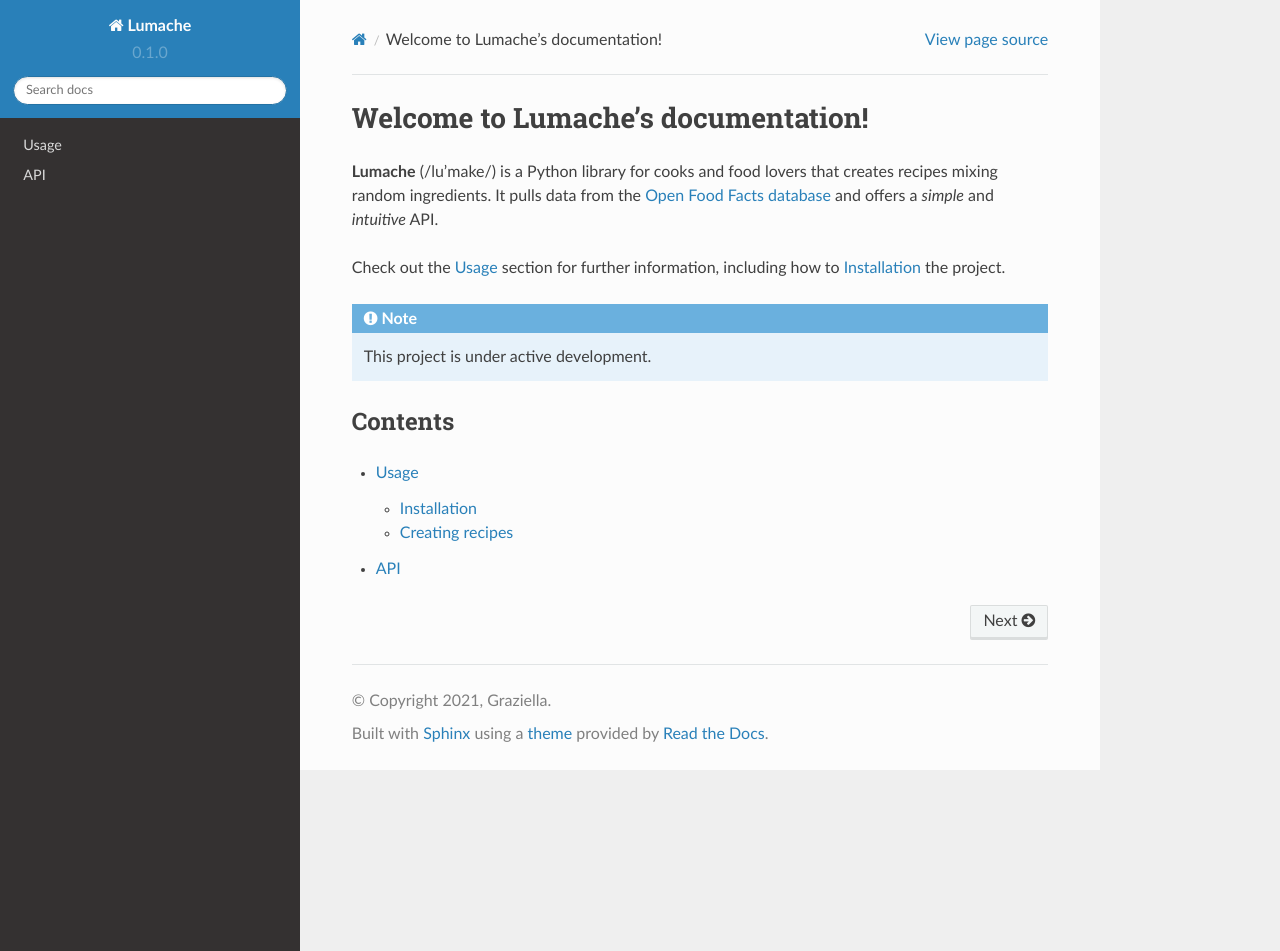
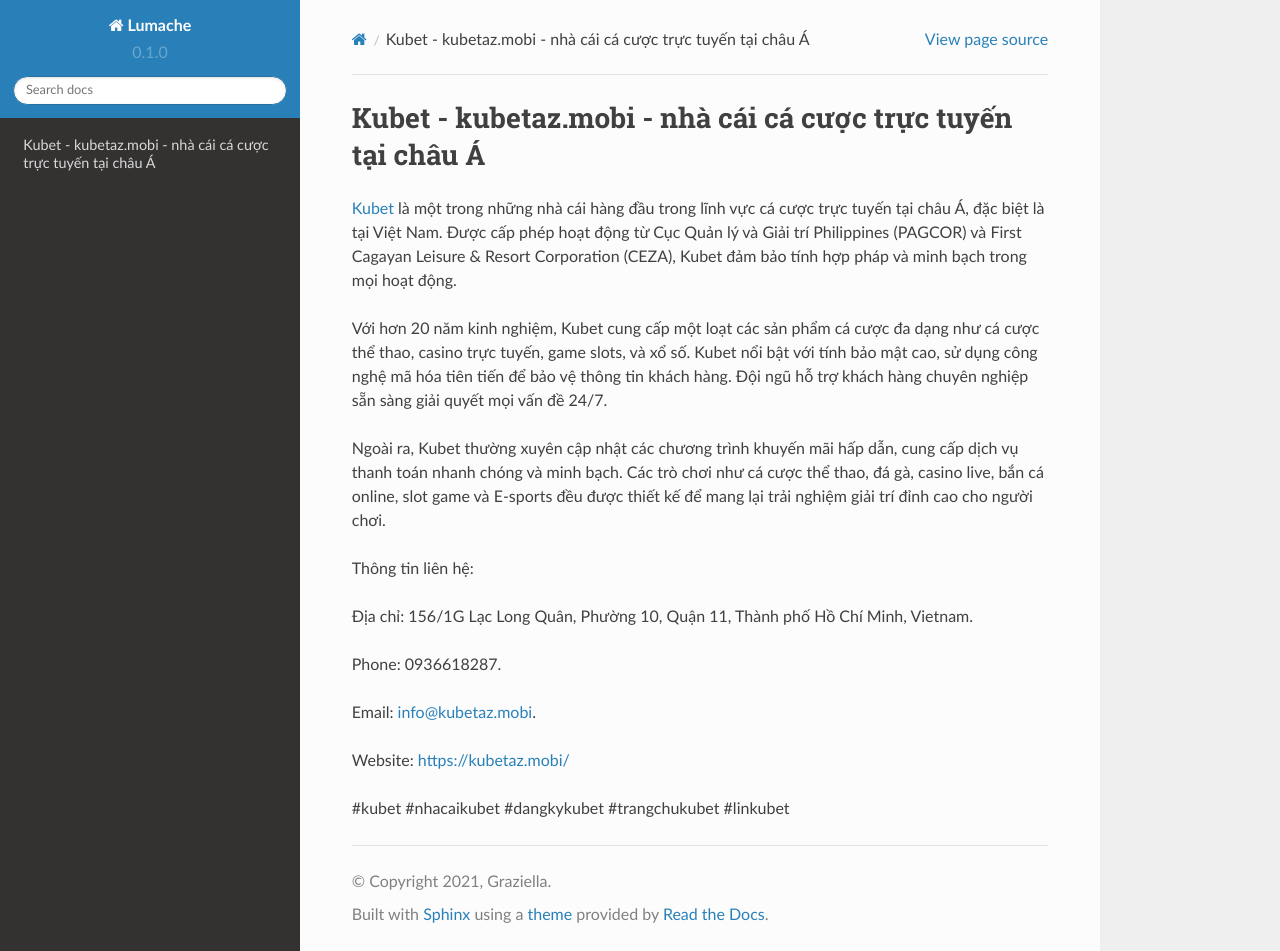
Before and after one commit to phamduyhong/kubetazmobi, a Sphinx documentation site: the page built from docs/source/index.rst, in a window 1280 px wide and 951 px high. Built offline with Sphinx 7.4.7 and the Read the Docs theme 2.0.0, drawn with Linux system fonts in a browser that asks for light colours.

Commit message:
Update index.rst

```diff
--- a/docs/source/index.rst
+++ b/docs/source/index.rst
@@ -1,22 +1,20 @@
-Welcome to Lumache's documentation!
+Kubet - kubetaz.mobi - nhà cái cá cược trực tuyến tại châu Á
 ===================================
 
-**Lumache** (/lu'make/) is a Python library for cooks and food lovers
-that creates recipes mixing random ingredients.
-It pulls data from the `Open Food Facts database <https://world.openfoodfacts.org/>`_
-and offers a *simple* and *intuitive* API.
+`Kubet <https://kubetaz.mobi/>`_ là một trong những nhà cái hàng đầu trong lĩnh vực cá cược trực tuyến tại châu Á, đặc biệt là tại Việt Nam. Được cấp phép hoạt động từ Cục Quản lý và Giải trí Philippines (PAGCOR) và First Cagayan Leisure & Resort Corporation (CEZA), Kubet đảm bảo tính hợp pháp và minh bạch trong mọi hoạt động.
 
-Check out the :doc:`usage` section for further information, including
-how to :ref:`installation` the project.
+Với hơn 20 năm kinh nghiệm, Kubet cung cấp một loạt các sản phẩm cá cược đa dạng như cá cược thể thao, casino trực tuyến, game slots, và xổ số. Kubet nổi bật với tính bảo mật cao, sử dụng công nghệ mã hóa tiên tiến để bảo vệ thông tin khách hàng. Đội ngũ hỗ trợ khách hàng chuyên nghiệp sẵn sàng giải quyết mọi vấn đề 24/7.
 
-.. note::
+Ngoài ra, Kubet thường xuyên cập nhật các chương trình khuyến mãi hấp dẫn, cung cấp dịch vụ thanh toán nhanh chóng và minh bạch. Các trò chơi như cá cược thể thao, đá gà, casino live, bắn cá online, slot game và E-sports đều được thiết kế để mang lại trải nghiệm giải trí đỉnh cao cho người chơi.
 
-   This project is under active development.
+Thông tin liên hệ:
 
-Contents
---------
+Địa chỉ: 156/1G Lạc Long Quân, Phường 10, Quận 11, Thành phố Hồ Chí Minh, Vietnam.
 
-.. toctree::
+Phone: 0936618287.
 
-   usage
-   api
+Email: info@kubetaz.mobi.
+
+Website: https://kubetaz.mobi/
+
+#kubet #nhacaikubet #dangkykubet #trangchukubet #linkubet
```
